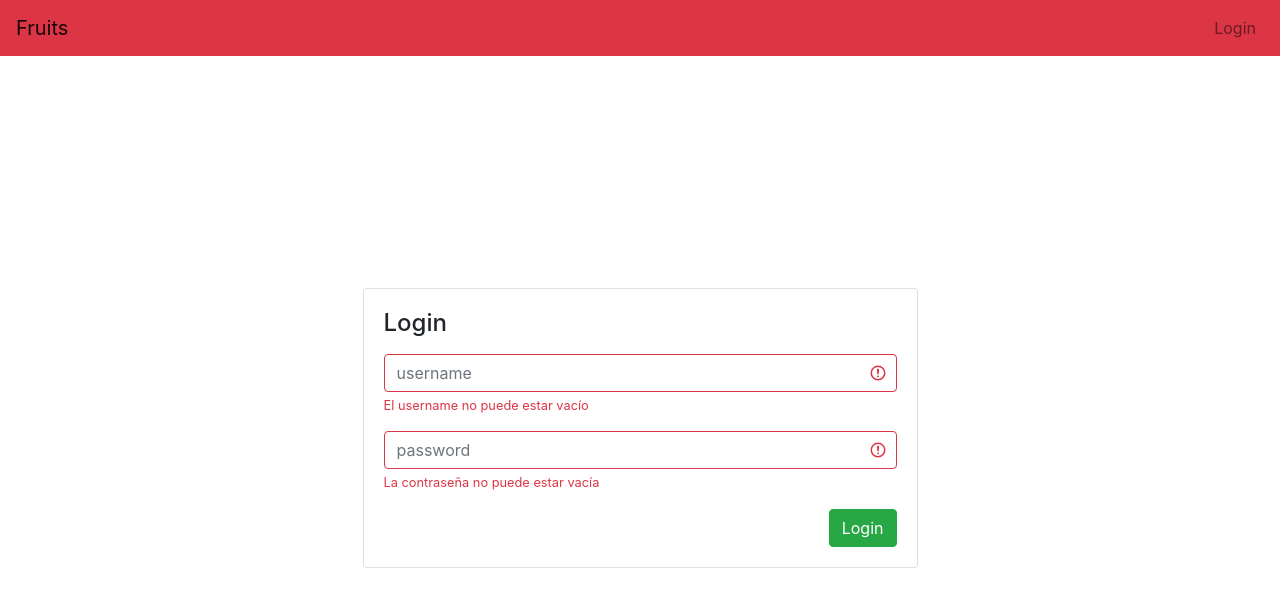
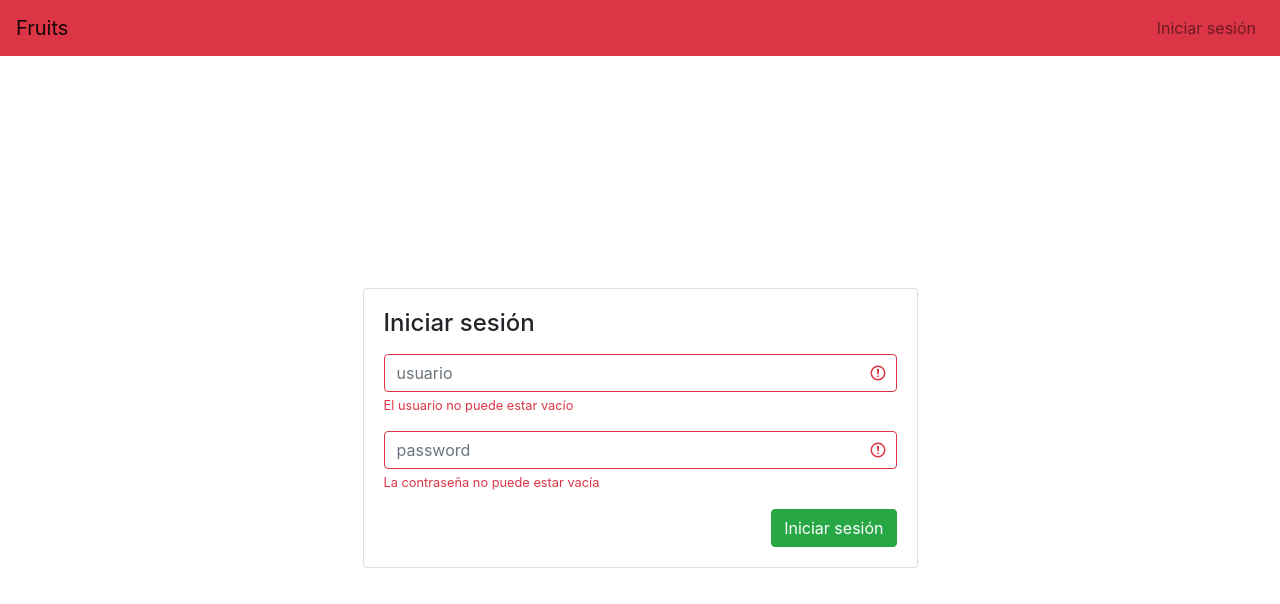
Before and after one commit to gbarbieripederiva/fudo-challenge, a Vue app in the folder webapp/: page /login in a window 1280 px wide. Shown: the top 604 px of the page. Built offline with nearby package versions, Linux system fonts and the light colour scheme.

Commit message:
final tweaks to login

```diff
--- a/webapp/src/components/navbar/Navbar.vue
+++ b/webapp/src/components/navbar/Navbar.vue
@@ -2,7 +2,7 @@
   <b-navbar variant="danger">
     <b-navbar-brand to="/">Fruits</b-navbar-brand>
     <b-navbar-nav v-if="!isLogged" class="ml-auto">
-      <b-nav-item to="/login">Login</b-nav-item>
+      <b-nav-item to="/login">Iniciar sesión</b-nav-item>
     </b-navbar-nav>
     <b-navbar-nav v-else class="ml-auto">
       <b-nav-item>{{user.username}}</b-nav-item>
@@ -18,7 +18,7 @@ import { User } from "@/plugins/api/apiInterfaces";
 @Component
 export default class Navbar extends Vue{
   get isLogged():boolean{
-    return Api.user != null;
+    return Api.isLogged;
   }
   get user():User|null{
     return Api.user;
--- a/webapp/src/views/Login.vue
+++ b/webapp/src/views/Login.vue
@@ -1,16 +1,16 @@
 <template>
   <b-container class="h-100 d-flex justify-content-center align-items-center">
-    <b-card title="Login" class="w-50">
+    <b-card title="Iniciar sesión" class="w-50">
       <b-form @submit="handleSubmit">
         <b-container>
           <b-row class="mt-3">
             <b-form-input
               v-model="username"
-              placeholder="username"
+              placeholder="usuario"
               :state="isUsernameValid"
             ></b-form-input>
             <b-form-invalid-feedback :state="isUsernameValid">
-              El username no puede estar vacío
+              El usuario no puede estar vacío
             </b-form-invalid-feedback>
           </b-row>
           <b-row class="mt-3">
@@ -25,7 +25,7 @@
             </b-form-invalid-feedback>
           </b-row>
           <b-row class="mt-3 justify-content-end">
-            <b-btn type="submit" variant="success">Login</b-btn>
+            <b-btn type="submit" variant="success">Iniciar sesión</b-btn>
           </b-row>
         </b-container>
       </b-form>
```
